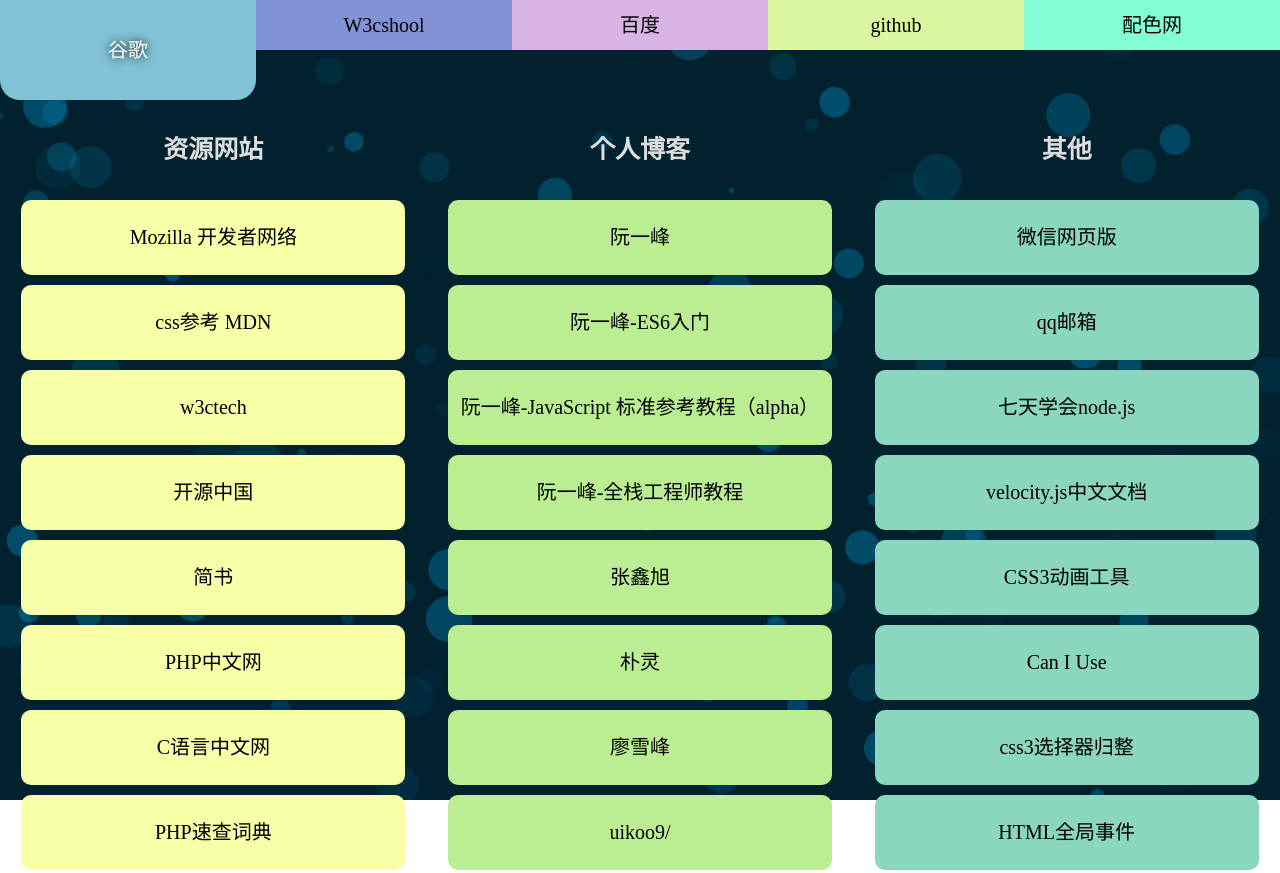
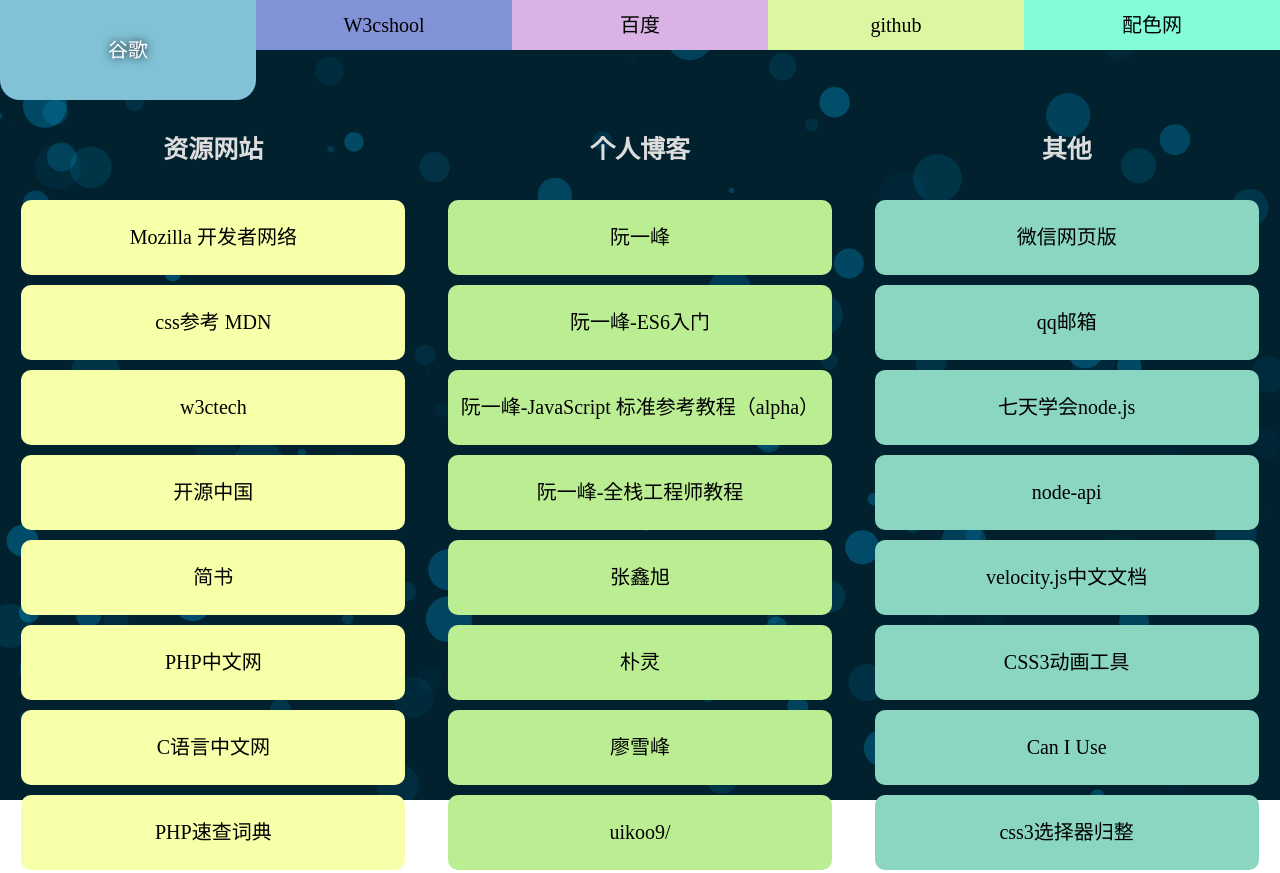
Before and after one commit to lzh2740128806/Start-Pages, a plain HTML site: page index.html in a window 1280 px wide. Shown: the top 873 px of the page. Drawn offline with Linux system fonts and the light colour scheme.

Commit message:
add node-api

```diff
--- a/index.html
+++ b/index.html
@@ -188,6 +188,7 @@
 			<a href="https://wx.qq.com/">微信网页版</a>
 			<a href="https://mail.qq.com">qq邮箱</a>
 			<a href="http://nqdeng.github.io/7-days-nodejs/">七天学会node.js</a>
+			<a href="http://nodejs.cn/api/">node-api</a>
 			<a href="http://www.mrfront.com/docs/velocity.js/index.html">velocity.js中文文档</a>
 			<a href="https://isux.tencent.com/css3/tools.html">CSS3动画工具</a>
 			<a href="http://caniuse.com/">Can I Use</a>
```
